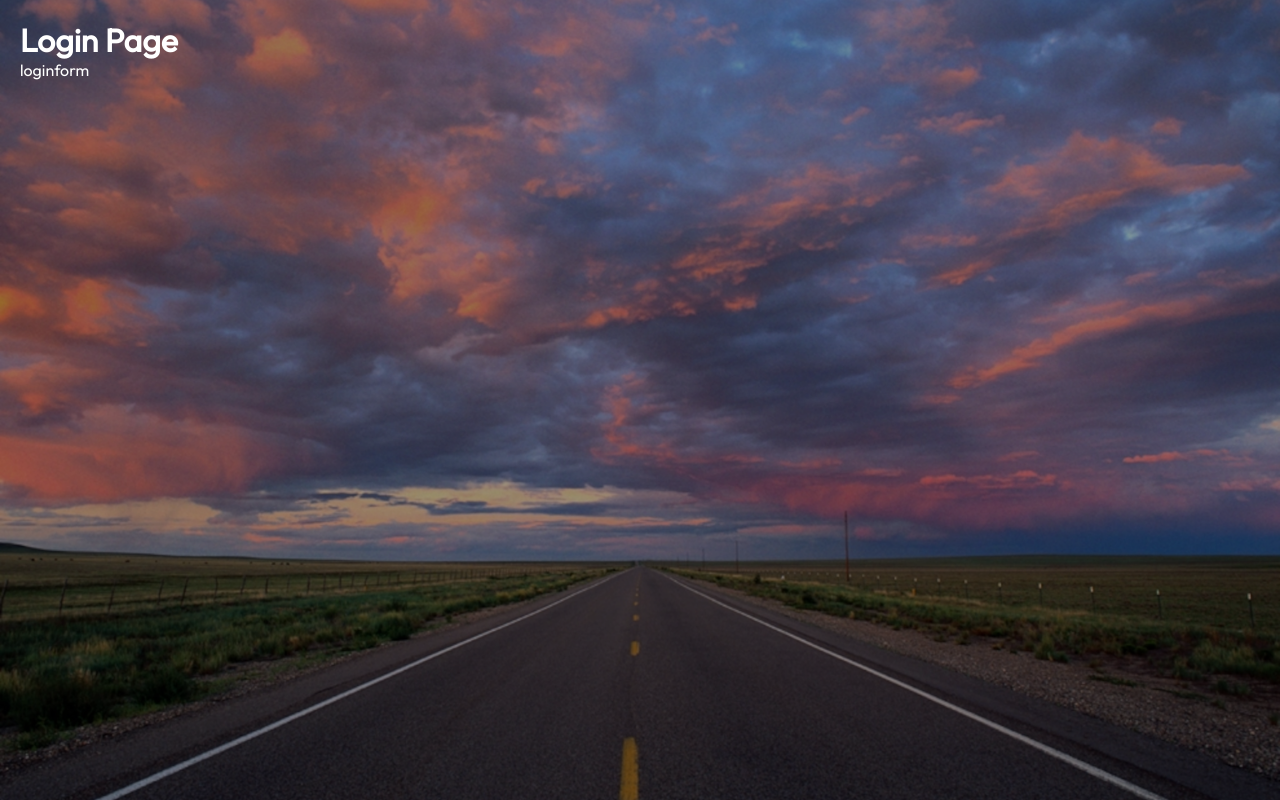
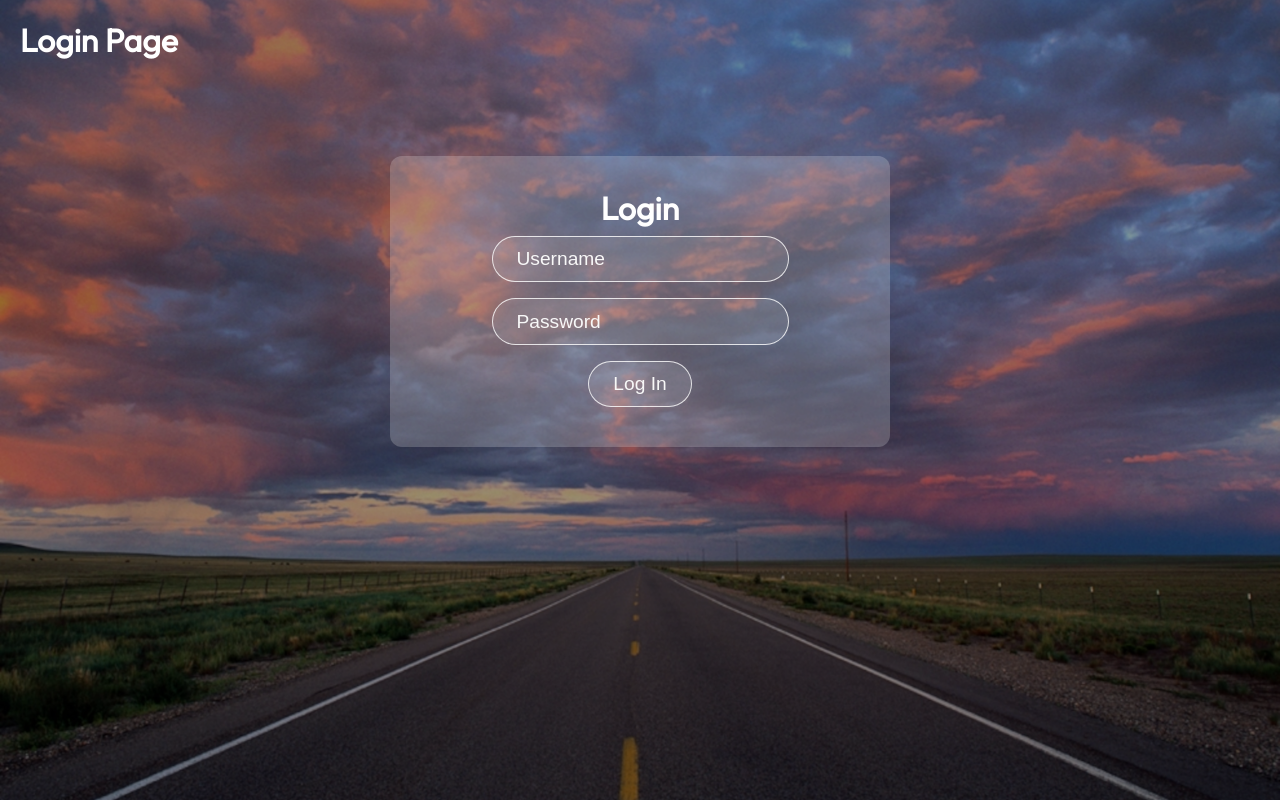
Before and after one commit to isurudeshan420/weather-app, a React (Create React App) app: page /login in a window 1280 px wide. Built offline with nearby package versions, Linux system fonts and the light colour scheme.

Commit message:
login form init

```diff
--- a/src/features/components/LoginForm.css
+++ b/src/features/components/LoginForm.css
@@ -0,0 +1,39 @@
+.loginForm {
+    max-width: 500px;
+    margin: 20px auto;
+    padding: auto;
+    position: relative;
+    top: 10%;
+
+    display: flex;
+    justify-content: center;
+    text-align: center;
+    border-radius: 12px;
+    background-color: rgba(255, 255, 255, 0.2);
+  }
+
+
+.columnItems {
+    display: flex;
+    width: 100%;
+    margin: 1rem auto;
+    padding: 1rem 4rem;
+    flex-direction: column;
+    justify-content: space-evenly;
+
+}
+
+.loginLabel{
+    margin: auto;
+    padding: auto;
+}
+
+.unameInput{
+    margin: auto;
+    padding: auto;
+}
+
+.pwInput{
+    margin: auto;
+    padding: auto;
+}
--- a/src/features/components/LoginForm.jsx
+++ b/src/features/components/LoginForm.jsx
@@ -1,9 +1,33 @@
-import React from 'react'
+import React from 'react';
+import './LoginForm.css';
 
 function LoginForm() {
   return (
-    <div>loginform</div>
-  )
+    <div className="loginForm">
+      <div className="columnItems">
+        <div className="loginLabel">
+          <h1>Login</h1>
+        </div>
+        <div className="unameInput">
+          <input
+            type="text"
+            placeholder="Username"
+            // Add any necessary props or state here
+          />
+        </div>
+        <div className="pwInput">
+          <input
+            type="password"
+            placeholder="Password"
+            // Add any necessary props or state here
+          />
+        </div>
+        <div>
+          <button type="submit">Log In</button>
+        </div>
+      </div>
+    </div>
+  );
 }
 
-export default LoginForm
+export default LoginForm;
```
